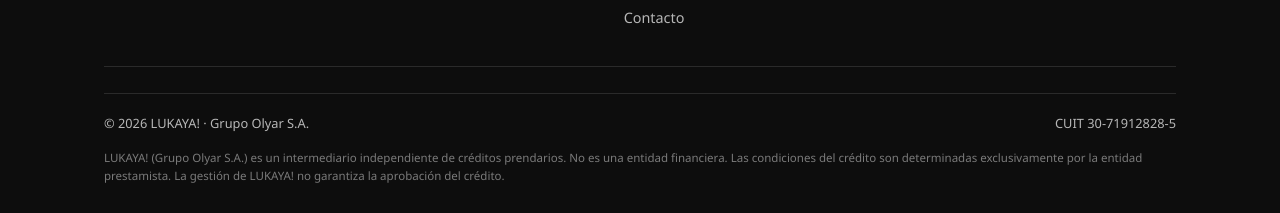
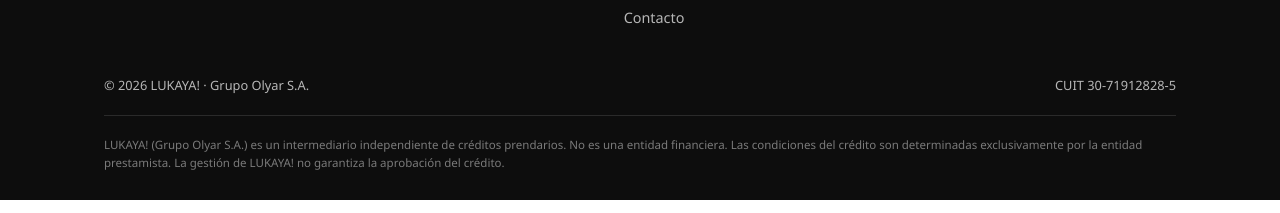
Before and after one commit to tolcese/lukaya-web, a plain HTML site: page index.html in a window 1280 px wide. Shown: the part 4184-4397 px from the top of the page. Drawn offline with Linux system fonts and the light colour scheme; no server answers.

Commit message:
Add files via upload

```diff
--- a/index.html
+++ b/index.html
@@ -240,14 +240,14 @@
 
   /* Footer */
   footer{background:var(--black);color:rgba(255,255,255,.7);padding:56px 0 28px;}
-  .footer-top{display:flex;flex-wrap:wrap;justify-content:space-between;gap:32px;padding-bottom:36px;border-bottom:1px solid rgba(255,255,255,.12);}
+  .footer-top{display:flex;flex-wrap:wrap;justify-content:space-between;gap:32px;padding-bottom:36px;}
   .footer-logo{height:34px;margin-bottom:14px;}
   .footer-col h4{color:var(--white);font-size:.9rem;margin-bottom:14px;}
   .footer-col ul{list-style:none;display:flex;flex-direction:column;gap:8px;}
   .footer-col a{font-size:.9rem;}
   .footer-col a:hover{color:var(--orange);}
-  .footer-disclaimer{margin-top:16px;font-size:.72rem;line-height:1.55;color:rgba(255,255,255,.45);}
-  .footer-bottom{margin-top:26px;padding-top:20px;border-top:1px solid rgba(255,255,255,.12);font-size:.8rem;display:flex;flex-wrap:wrap;justify-content:space-between;gap:10px;}
+  .footer-disclaimer{margin-top:20px;padding-top:20px;border-top:1px solid rgba(255,255,255,.12);font-size:.72rem;line-height:1.55;color:rgba(255,255,255,.45);}
+  .footer-bottom{margin-top:10px;font-size:.8rem;display:flex;flex-wrap:wrap;justify-content:space-between;gap:10px;}
 
   /* WhatsApp floating button */
   .wa-float{
```
